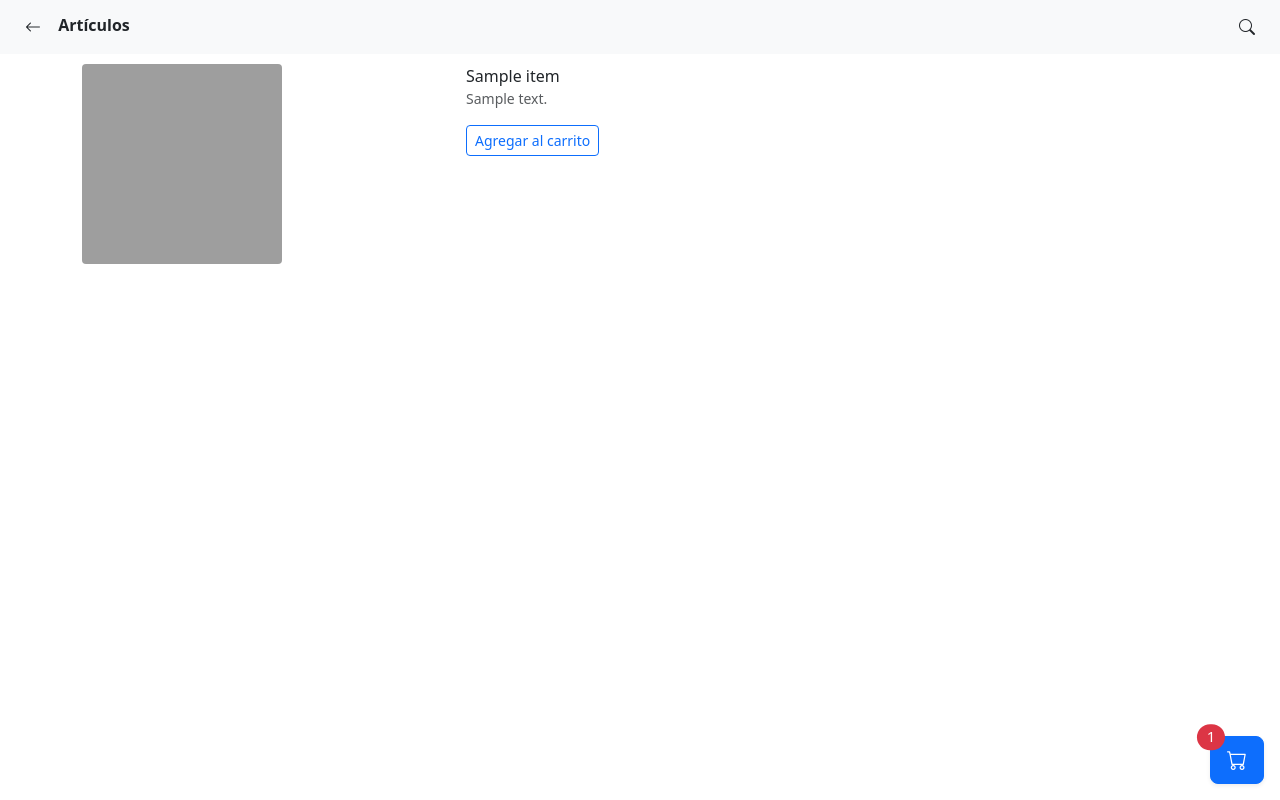
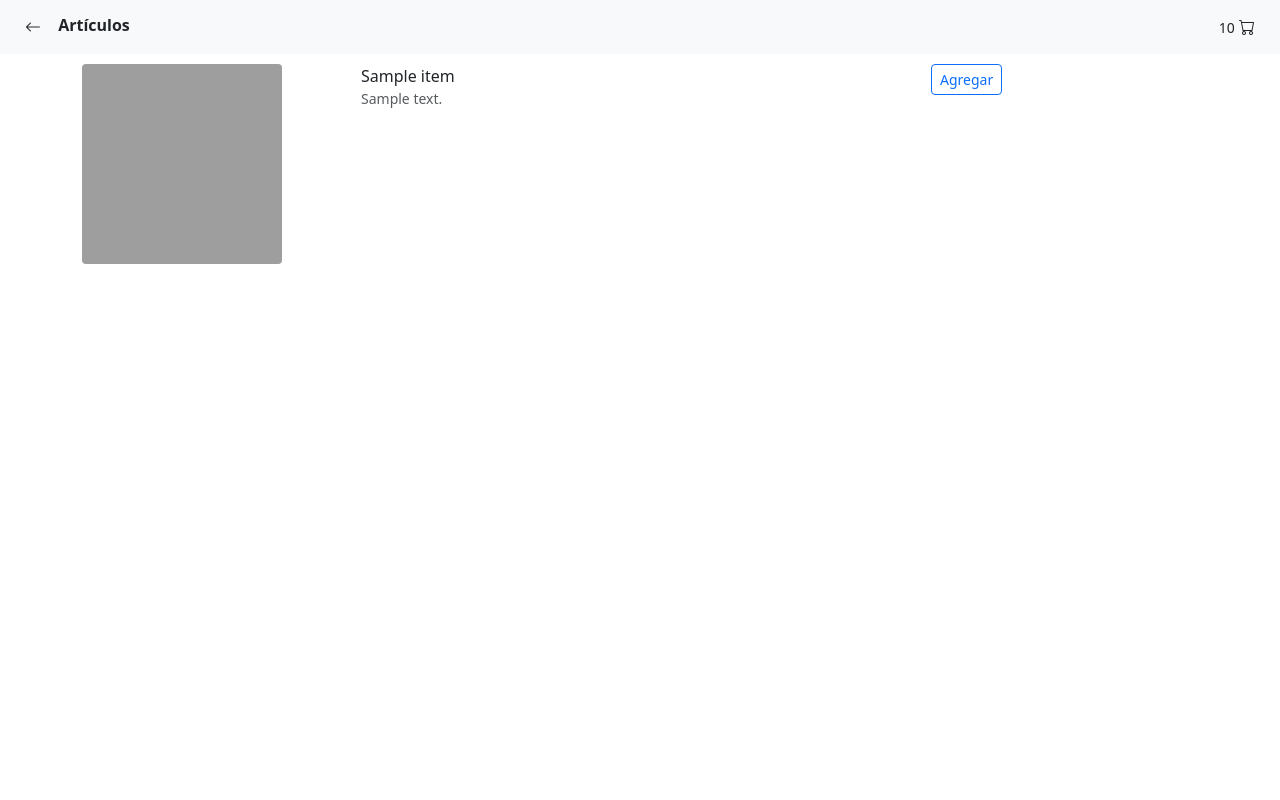
Before and after one commit to Galindo-lab/prestamos, a Django app: page /orders/create/ in a window 1280 px wide. Run offline with Django 5.2, Linux system fonts and the light colour scheme; a user stored in the database is signed in; tables that the repository leaves empty hold one stand-in row (values such as "Sample post"); some libraries are stand-ins or nearby versions; grey boxes are pictures that could not be loaded.

Commit message:
order forma actualizado

```diff
--- a/almacen/settings.py
+++ b/almacen/settings.py
@@ -127,9 +127,11 @@ STATICFILES_DIRS = [
 DEFAULT_AUTO_FIELD = 'django.db.models.BigAutoField'
 
 # Login
-LOGIN_REDIRECT_URL = ""
+LOGIN_REDIRECT_URL = 'order_list'
 
 # PWA
+PWA_APP_DIR = 'ltr'
+PWA_APP_LANG = LANGUAGE_CODE
 PWA_APP_NAME = 'Prueba de Prestamos'
 PWA_APP_DESCRIPTION = "Prueba de prestamos"
 PWA_APP_THEME_COLOR = '#000000'
@@ -164,5 +166,3 @@ PWA_APP_SCREENSHOTS = [
         "type": "image/jpg"
     }
 ]
-PWA_APP_DIR = 'ltr'
-PWA_APP_LANG = 'en-US'
--- a/prestamos/views.py
+++ b/prestamos/views.py
@@ -118,7 +118,7 @@ class OrderHistoryListView(LoginRequiredMixin, ListView):
     context_object_name = 'orders'
 
     # TODO agregar esto a una configuracion del sistema
-    paginate_by = 10
+    paginate_by = 100
 
     def get_queryset(self):
         return Order.objects.filter(user=self.request.user)
--- a/templates/order_form.html
+++ b/templates/order_form.html
@@ -13,7 +13,7 @@
         </div>
 
         <a class="btn" href="{{ request.META.HTTP_REFERER }}">
-<i class="bi bi-search"></i>
+            <span class="small">10</span>                 <i class="bi bi-cart"></i>
         </a>
 
     </div>
@@ -23,23 +23,6 @@
 
 
 {% block content %}
-
-    <div class="fixed-bottom">
-
-        {#  Botón flotante  #}
-        <div class="text-end">
-            <a href="{% url 'order_create' %}" class="btn btn-lg btn-primary shadow-sm m-3 position-relative">
-                <i class="bi bi-cart"></i>
-
-                <span class="position-absolute fw-normal top-0 start-0 translate-middle badge rounded-pill bg-danger">
-                    1
-                    <span class="visually-hidden">unread messages</span>
-                </span>
-
-            </a>
-        </div>
-
-    </div>
 
     <!-- The Modal -->
     <div class="modal" id="myModal">
@@ -98,28 +81,34 @@
     <div class="container" x-data="dropdown">
 
         <div class="container">
+
             {% for item in items %}
-                <span href="#" class="row pb-3">
-                    <div class="col-4 my-auto p-0">
+                <div href="#" class="row pb-3">
+
+                    <div class="col-3 my-auto ps-0">
                         <img src="https://picsum.photos/200/200" class="img-fluid h-100 rounded-1" alt="Laptop"/>
                     </div>
-                    <div class="col-8">
-                        <div class="mt-auto">
 
-                            <p class="mb-0 fw-medium text-truncate">{{ item.name }}</p>
+                    <div class="col-6 ps-0">
+
+                        <span class="mb-0 fw-medium text-truncate">{{ item.name }}</span>
 
                         <p class="text-muted small text-truncate">
                             {{ item.description }}
                         </p>
 
+                    </div>
+
+                    <div class="col-3">
                         <button class="btn btn-outline-primary btn-sm mt-auto"
                                 @click="addItem( {{ item.pk }},'{{ item.name }}')">
-                                Agregar al carrito
+                            Agregar
                         </button>
                     </div>
+
                 </div>
-                </span>
             {% endfor %}
+
         </div>
 
 
```
Lines whose indentation alone changed are shown as unchanged.
